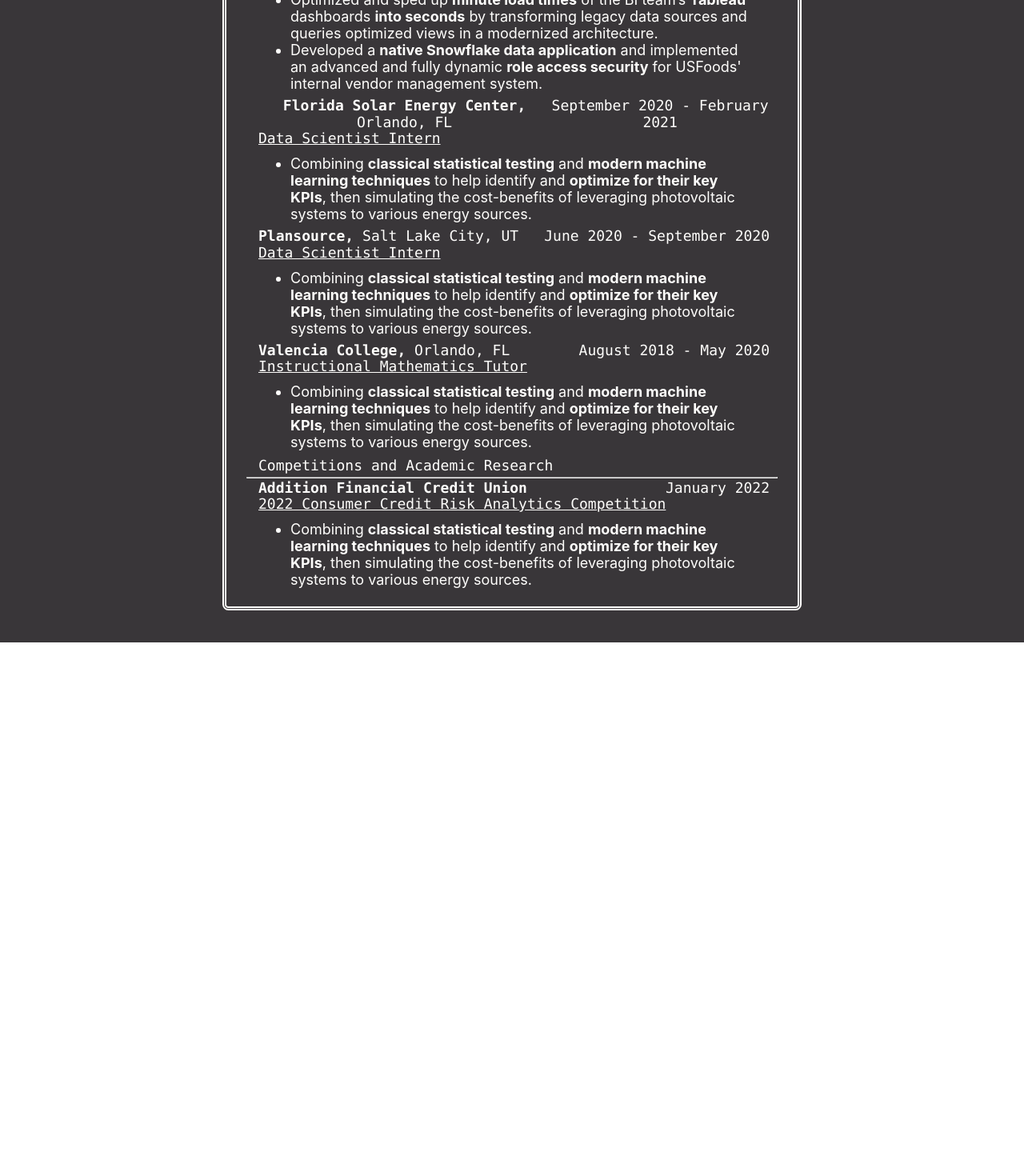
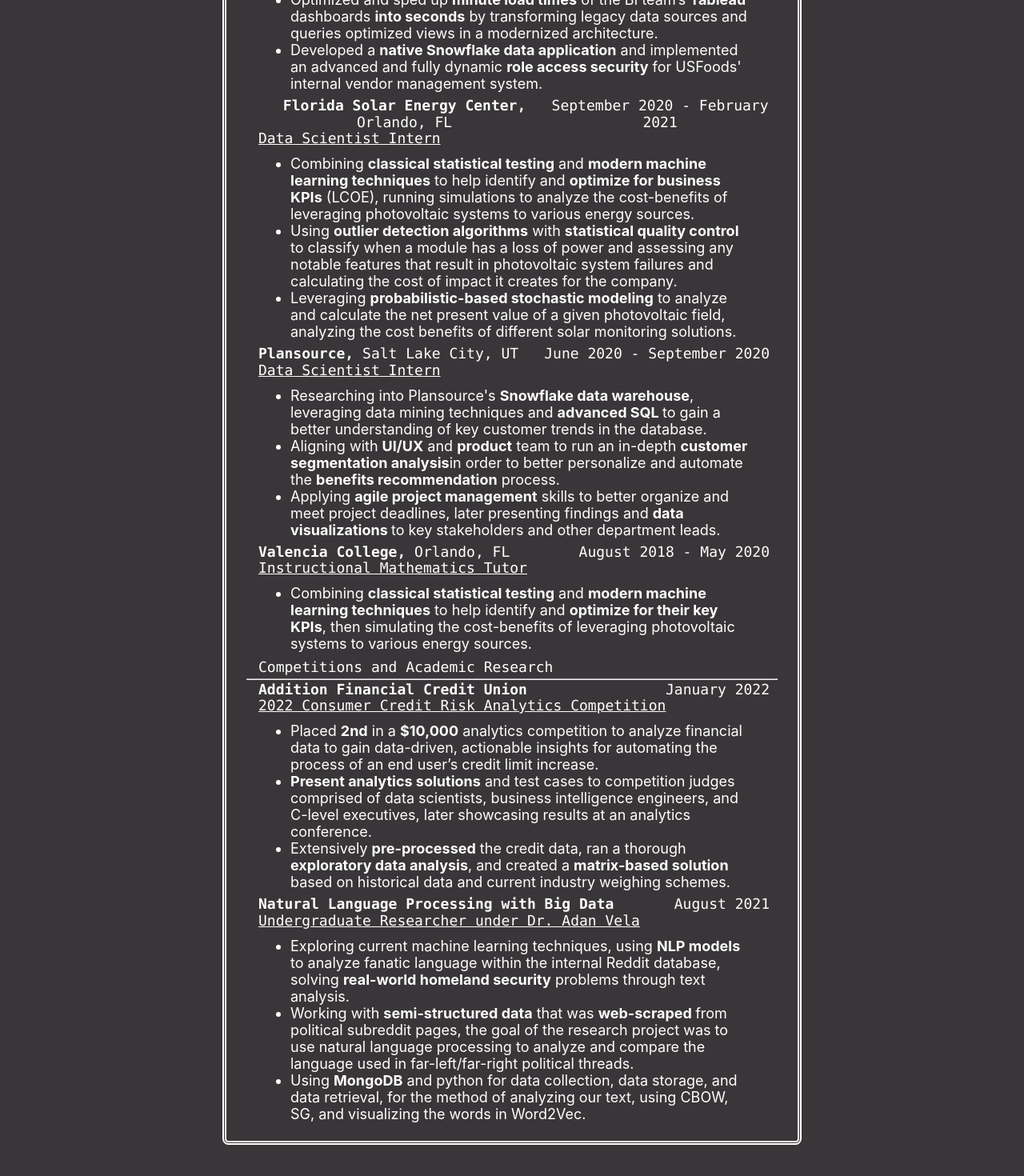
Before and after one commit to ddaviddn/portfolio, a React (Create React App) app: page /experience in a window 1280 px wide. Shown: the part 921-2391 px from the top of the page at 80% size. Before the commit the page ends 1724 px from the top, so only its background shows below. Built offline with nearby package versions, Linux system fonts and the light colour scheme.

Commit message:
Adding additional information to Resume page.

```diff
--- a/src/components/CVPage/CVPage.js
+++ b/src/components/CVPage/CVPage.js
@@ -147,8 +147,17 @@ function CVPage() {
                         <ul style={{marginTop: "-25px"}}>
                             <li style={{textAlign: "start"}}>
                                 Combining <b>classical statistical testing</b> and <b>modern machine learning techniques</b> to help
-                                identify and <b>optimize for their key KPIs</b>, then simulating the cost-benefits of leveraging
+                                identify and <b>optimize for business KPIs</b> (LCOE), running simulations to analyze the cost-benefits of leveraging
                                 photovoltaic systems to various energy sources.
+                            </li>
+                            <li style={{textAlign: "start"}}>
+                                Using <b>outlier detection algorithms</b> with <b>statistical quality control</b> to classify when
+                                a module has a loss of power and assessing any notable features that
+                                result in photovoltaic system failures and calculating the cost of impact it creates for the company.
+                            </li>
+                            <li style={{textAlign: "start"}}>
+                                Leveraging <b>probabilistic-based stochastic modeling</b> to analyze and calculate the net present value
+                                of a given photovoltaic field, analyzing the cost benefits of different solar monitoring solutions.
                             </li>
                         </ul>
                     </div>
@@ -168,9 +177,16 @@ function CVPage() {
                     <div className="App-cv-content">
                         <ul style={{marginTop: "-25px"}}>
                             <li style={{textAlign: "start"}}>
-                                Combining <b>classical statistical testing</b> and <b>modern machine learning techniques</b> to help
-                                identify and <b>optimize for their key KPIs</b>, then simulating the cost-benefits of leveraging
-                                photovoltaic systems to various energy sources.
+                                Researching into Plansource's <b>Snowflake data warehouse</b>, leveraging data mining techniques
+                                and <b>advanced SQL </b> to gain a better understanding of key customer trends in the database.
+                            </li>
+                            <li style={{textAlign: "start"}}>
+                                Aligning with <b>UI/UX</b> and <b>product</b> team to run an in-depth <b>customer segmentation analysis</b>
+                                in order to better personalize and automate the <b>benefits recommendation</b> process.
+                            </li>
+                            <li style={{textAlign: "start"}}>
+                                Applying <b>agile project management</b> skills to better organize and meet project deadlines, later
+                                presenting findings and <b>data visualizations </b> to key stakeholders and other department leads.
                             </li>
                         </ul>
                     </div>
@@ -221,9 +237,48 @@ function CVPage() {
                     <div className="App-cv-content">
                         <ul style={{marginTop: "-25px"}}>
                             <li style={{textAlign: "start"}}>
-                                Combining <b>classical statistical testing</b> and <b>modern machine learning techniques</b> to help
-                                identify and <b>optimize for their key KPIs</b>, then simulating the cost-benefits of leveraging
-                                photovoltaic systems to various energy sources.
+                                Placed <b>2nd</b> in a <b>$10,000</b> analytics competition to analyze financial data to gain data-driven,
+                                actionable insights for automating the process of an end user’s credit limit increase.
+                            </li>
+                            <li style={{textAlign: "start"}}>
+                                <b>Present analytics solutions</b> and test cases to competition judges comprised of data scientists, business
+                                intelligence engineers, and C-level executives, later showcasing results at an analytics conference.
+                            </li>
+                            <li style={{textAlign: "start"}}>
+                                Extensively <b>pre-processed</b> the credit data, ran a thorough <b>exploratory data analysis</b>, and created
+                                a <b>matrix-based solution</b> based on historical data and current industry weighing schemes.
+                            </li>
+                        </ul>
+                    </div>
+                    <div className="App-cv-subject-date">
+                        <p className="Subject">
+                            <p><code style={{fontWeight: "900"}}>Natural Language Processing with Big Data
+                                {/*</code><code>Orlando, FL*/}
+                            </code>
+                            </p>
+                        </p>
+                        <p className="Subject">
+                            <p><code>August 2021 </code></p>
+                        </p>
+                    </div>
+                    <div className="App-cv-subject-date" style={{marginTop: "-72.5px"}}>
+                        <p className="Subject">
+                            <p><code style={{textDecoration: "underline"}}>Undergraduate Researcher under Dr. Adan Vela</code></p>
+                        </p>
+                    </div>
+                    <div className="App-cv-content">
+                        <ul style={{marginTop: "-25px"}}>
+                            <li style={{textAlign: "start"}}>
+                                Exploring current machine learning techniques, using <b>NLP models</b> to analyze fanatic language within the internal Reddit database,
+                                solving <b>real-world homeland security</b> problems through text analysis.
+                            </li>
+                            <li style={{textAlign: "start"}}>
+                                Working with <b>semi-structured data</b> that was <b>web-scraped </b> from political subreddit pages, the goal of the research project was
+                                to use natural language processing to analyze and compare the language used in far-left/far-right political
+                                threads.
+                            </li>
+                            <li style={{textAlign: "start"}}>
+                                Using <b>MongoDB</b> and python for data collection, data storage, and data retrieval, for the method of analyzing our text, using CBOW, SG, and visualizing the words in Word2Vec.
                             </li>
                         </ul>
                     </div>
```
